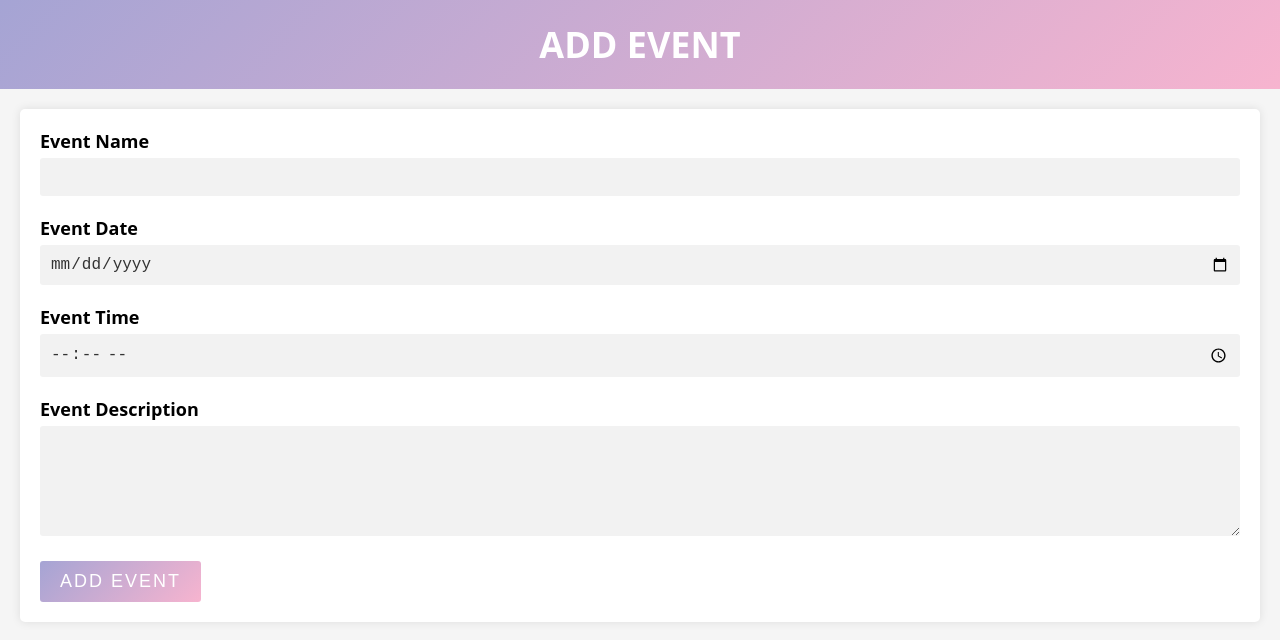
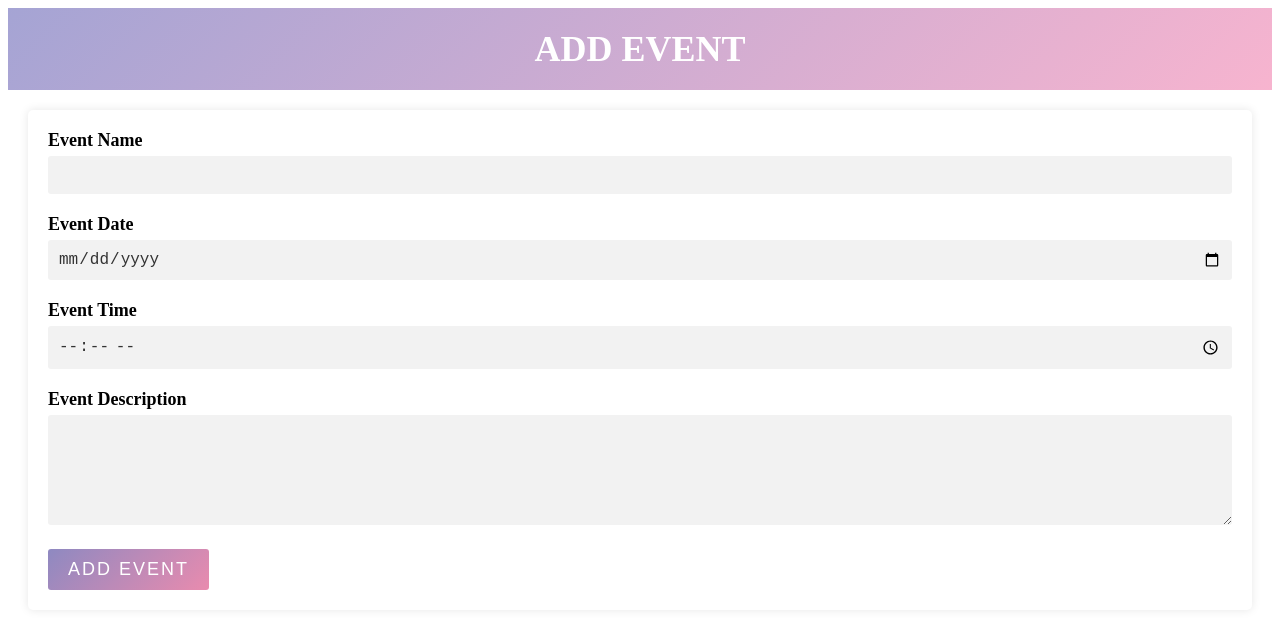
Before and after one commit to GSG-G13/Event-planner, a website: page public/html/admin.html in a window 1280 px wide. Drawn offline with Linux system fonts and the light colour scheme.

Commit message:
add style folder

```diff
--- a/public/html/admin.html
+++ b/public/html/admin.html
@@ -4,7 +4,7 @@
     <title>Add Event</title>
     <meta charset="UTF-8" />
     <meta name="viewport" content="width=device-width, initial-scale=1.0" />
-    <link rel="stylesheet" href="../style.css" />
+    <link rel="stylesheet" href="../style/admin.css" />
   </head>
   <body>
     <header>
--- /dev/null
+++ b/public/style/admin.css
@@ -0,0 +1,70 @@
+header {
+    background: linear-gradient(135deg, #a5a4d4, #f7b4cf);
+    color: #fff;
+    padding: 20px;
+    text-align: center;
+}
+
+h1 {
+    margin: 0;
+    font-size: 36px;
+    text-transform: uppercase;
+}
+
+/* Styles for the form */
+form {
+    background-color: #fff;
+    padding: 20px;
+    margin: 20px;
+    border-radius: 5px;
+    box-shadow: 0 0 10px rgba(0, 0, 0, 0.1);
+}
+
+/* Styles for the labels */
+label {
+    display: block;
+    margin-bottom: 5px;
+    font-size: 18px;
+    font-weight: bold;
+}
+
+/* Styles for the input fields */
+input[type="text"],
+input[type="password"],
+input[type="date"],
+input[type="time"],
+textarea {
+    padding: 10px;
+    border: none;
+    border-radius: 3px;
+    width: 100%;
+    box-sizing: border-box;
+    margin-bottom: 20px;
+    background-color: #f2f2f2;
+    font-size: 16px;
+    color: #333;
+}
+
+input:focus,
+textarea:focus {
+    outline: none;
+    border: none;
+    background-color: #e6e6e6;
+}
+
+/* Styles for the submit button */
+button[type="submit"] {
+    background: linear-gradient(135deg, #8e89c1, #e98bae);
+    color: #fff;
+    padding: 10px 20px;
+    border: none;
+    border-radius: 3px;
+    cursor: pointer;
+    font-size: 18px;
+    text-transform: uppercase;
+    letter-spacing: 2px;
+}
+
+button[type="submit"]:hover {
+    background: linear-gradient(135deg, #b6b3d6, #c48299);
+}
--- a/public/style.css
+++ b/public/style/style.css
@@ -105,7 +105,7 @@ body {
   display: flex;
   flex-direction: column;
   padding-bottom: 18px;
-  gap: 12px;
+  gap: 18px;
 }
 
 .form input {
@@ -116,67 +116,13 @@ body {
   padding-left: 24px;
   font-weight: 700;
   width: 100%;
+  outline: none;
+  border: none;
 
 }
 
-/* admin page style */
-header {
-  background: linear-gradient(135deg, #a5a4d4, #f7b4cf);
-  color: #fff;
-  padding: 20px;
-  text-align: center;
-}
-
-h1 {
-  margin: 0;
-  font-size: 36px;
-  text-transform: uppercase;
-}
-
-/* Styles for the form */
-form {
-  background-color: #fff;
-  padding: 20px;
-  margin: 20px;
-  border-radius: 5px;
-  box-shadow: 0 0 10px rgba(0, 0, 0, 0.1);
-}
-
-/* Styles for the labels */
-label {
-  display: block;
-  margin-bottom: 5px;
-  font-size: 18px;
-  font-weight: bold;
-}
-
-/* Styles for the input fields */
-input[type="text"],
-input[type="password"],
-input[type="date"],
-input[type="time"],
-textarea {
-  padding: 10px;
-  border: none;
-  border-radius: 3px;
-  width: 100%;
-  box-sizing: border-box;
-  margin-bottom: 20px;
-  background-color: #f2f2f2;
-  font-size: 16px;
-  color: #333;
-}
-
-input:focus,
-textarea:focus {
-  outline: none;
-  border: none;
-  background-color: #e6e6e6;
-}
-
-/* Styles for the submit button */
 button[type="submit"] {
-  background: linear-gradient(135deg, #a5a4d4, #f7b4cf);
+  background: linear-gradient(135deg, #8e89c1, #e98bae);
   color: #fff;
   padding: 10px 20px;
   border: none;
@@ -186,7 +132,3 @@ button[type="submit"] {
   text-transform: uppercase;
   letter-spacing: 2px;
 }
-
-button[type="submit"]:hover {
-  background: linear-gradient(135deg, #8e89c1, #e98bae);
-}
```
Also changed, not shown: public/index.html (+1 -1 lines).
